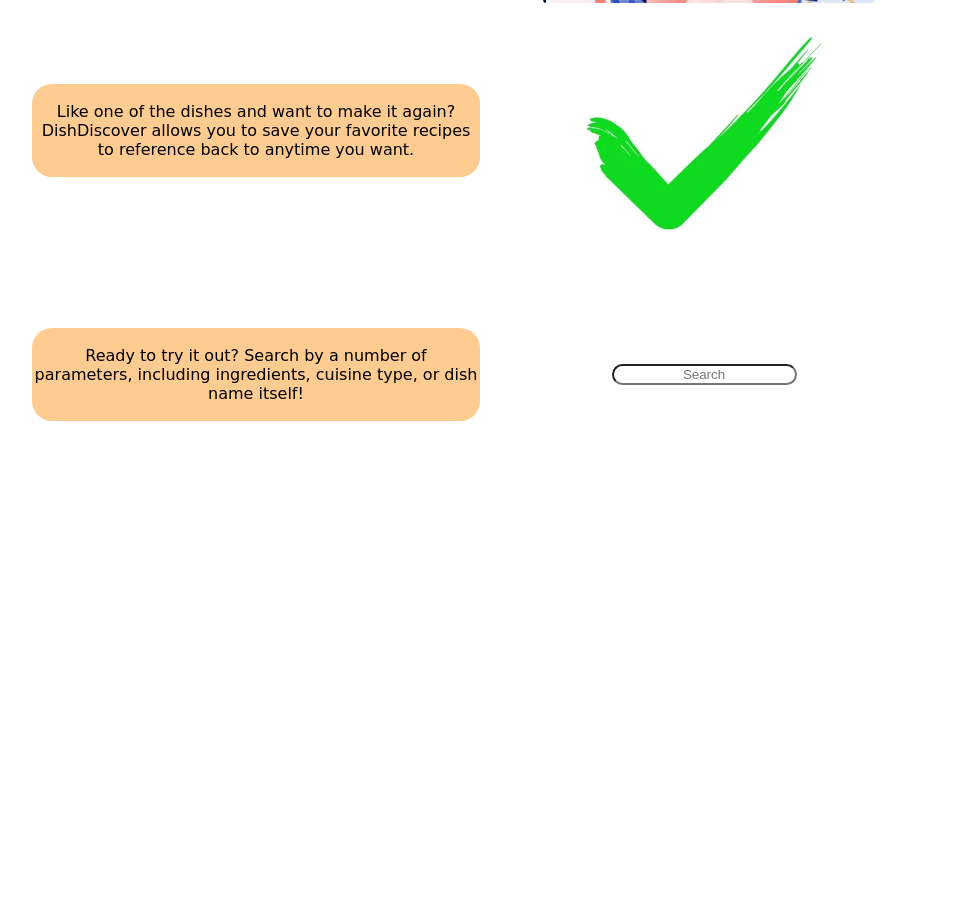
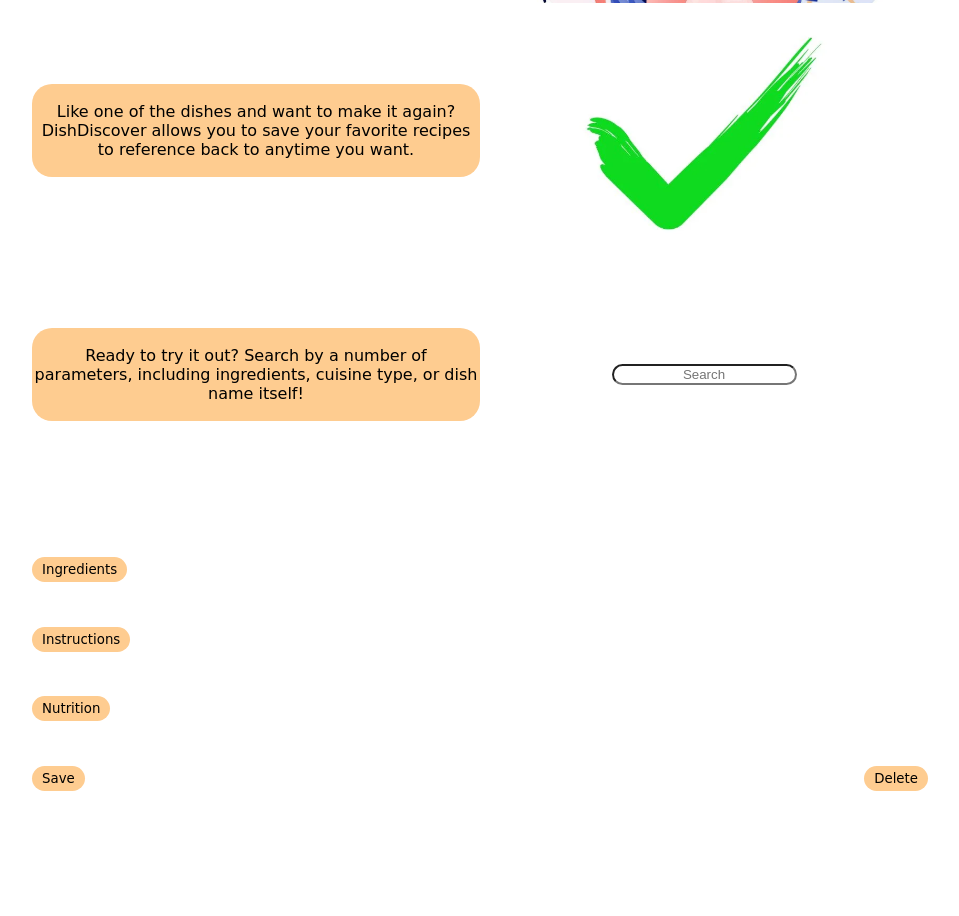
Before and after one commit to tran-christopher/Ajax-Project, a plain HTML site: page index.html in a window 1280 px wide. Shown: the part 376-1292 px from the top of the page, without its empty margins (160-1119 px from the left). Before the commit the page ends 850 px from the top, so only its background shows below. Drawn offline with Linux system fonts and the light colour scheme; a web font is replaced by a local one.

Commit message:
Able to successfully retrieve ingredients from API #2

```diff
--- a/css/styles.css
+++ b/css/styles.css
@@ -115,3 +115,7 @@
   display: flex;
   justify-content: space-between;
 }
+
+.height-full {
+  height: 100%;
+}
--- a/index.html
+++ b/index.html
@@ -82,23 +82,23 @@
         </div>
       </div>
 
-      <div class="select home-body-whole margin-left-right-body hidden">
+      <div class="select home-body-whole margin-left-right-body">
         <div class="column-full recipe-selected">
-          <div class="column-full height-margin-two">
+          <div class="ingredients column-full height-margin-two height-full">
             <button class="orange rounded tabs" type="button">
               Ingredients
             </button>
           </div>
-          <div class="column-full height-margin-two">
+          <div class="instructions column-full height-margin-two height-full">
             <button class="orange rounded tabs" type="button">
               Instructions
             </button>
           </div>
-          <div class="column-full height-margin-two">
+          <div class="nutrition column-full height-margin-two height-full">
             <button class="orange rounded tabs" type="button">Nutrition</button>
           </div>
         </div>
-        <div class="column-full save-and-delete">
+        <div class="column-full save-and-delete height-margin-two">
           <div>
             <button class="orange rounded tabs" type="submit">Save</button>
           </div>
--- a/js/main.js
+++ b/js/main.js
@@ -8,6 +8,10 @@
 const $homeView = document.querySelector('.home');
 const $searchView = document.querySelector('.search');
 const $selectView = document.querySelector('.select');
+
+const $ingredientDisplay = document.querySelector('.ingredients');
+const $instructionDisplay = document.querySelector('.instructions');
+const $nutritionDisplay = document.querySelector('.nutrition');
 
 $handleSearchOne.addEventListener('submit', function (event) {
   event.preventDefault();
@@ -53,6 +57,7 @@
   xhr.responseType = 'json';
   xhr.addEventListener('load', function () {
     const recipeObject = xhr.response;
+    console.log(recipeObject);
     const $displayRecipe = renderRecipe(recipeObject);
     $selectView.prepend($displayRecipe);
   });
@@ -93,6 +98,13 @@
   $recipeName.textContent = object.hits[0].recipe.label;
   $image.src = object.hits[0].recipe.images.REGULAR.url;
 
+  for (let i = 0; i < object.hits[0].recipe.ingredients.length; i++) {
+    const $ingredient = document.createElement('p');
+    $ingredient.textContent = object.hits[0].recipe.ingredients[i].text;
+    console.log($ingredient);
+    $ingredientDisplay.appendChild($recipeName);
+  }
+
   $bigDiv.appendChild($recipeNameDiv);
   $bigDiv.appendChild($imageDiv);
   $recipeNameDiv.appendChild($recipeName);
```
